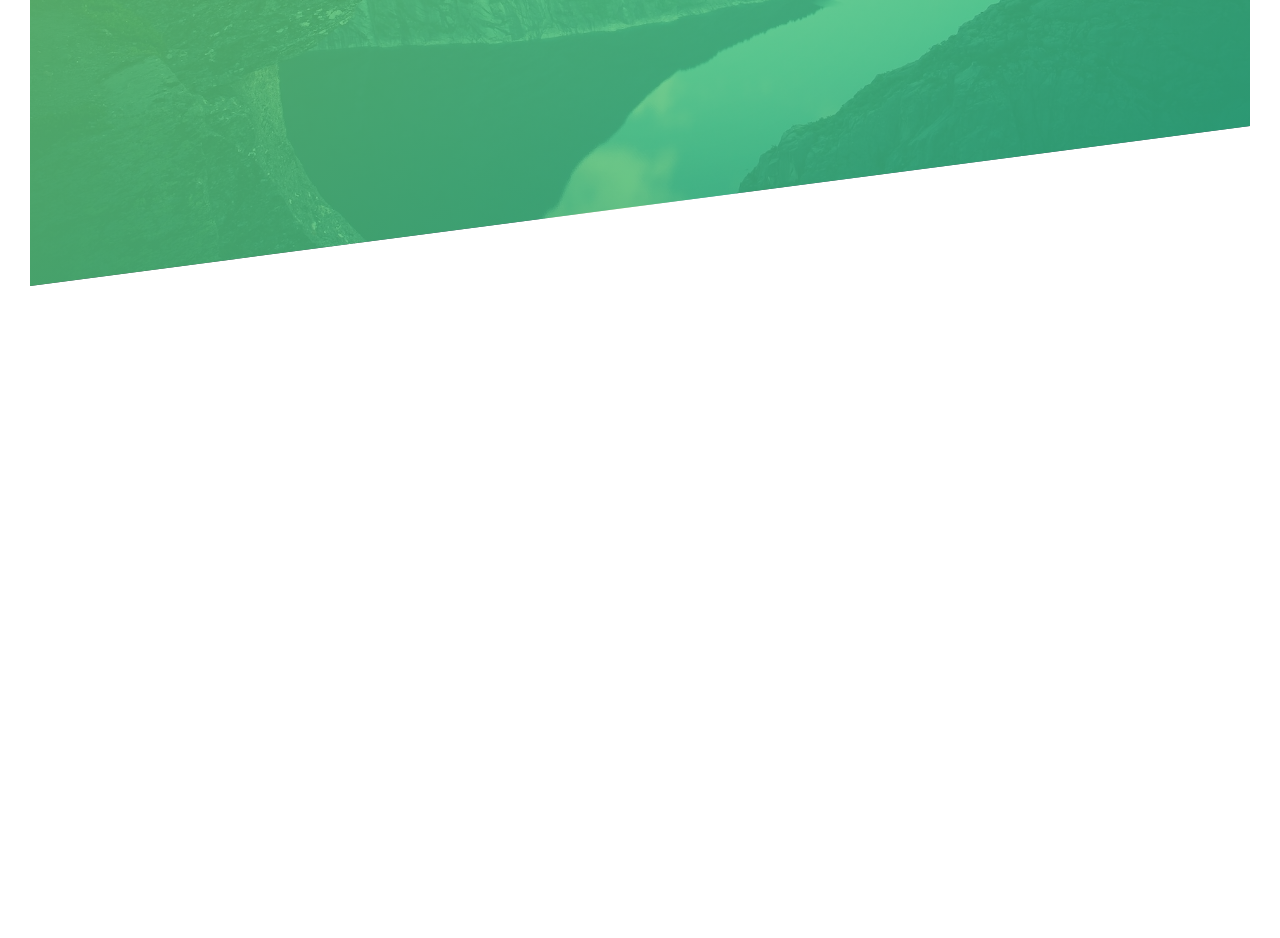
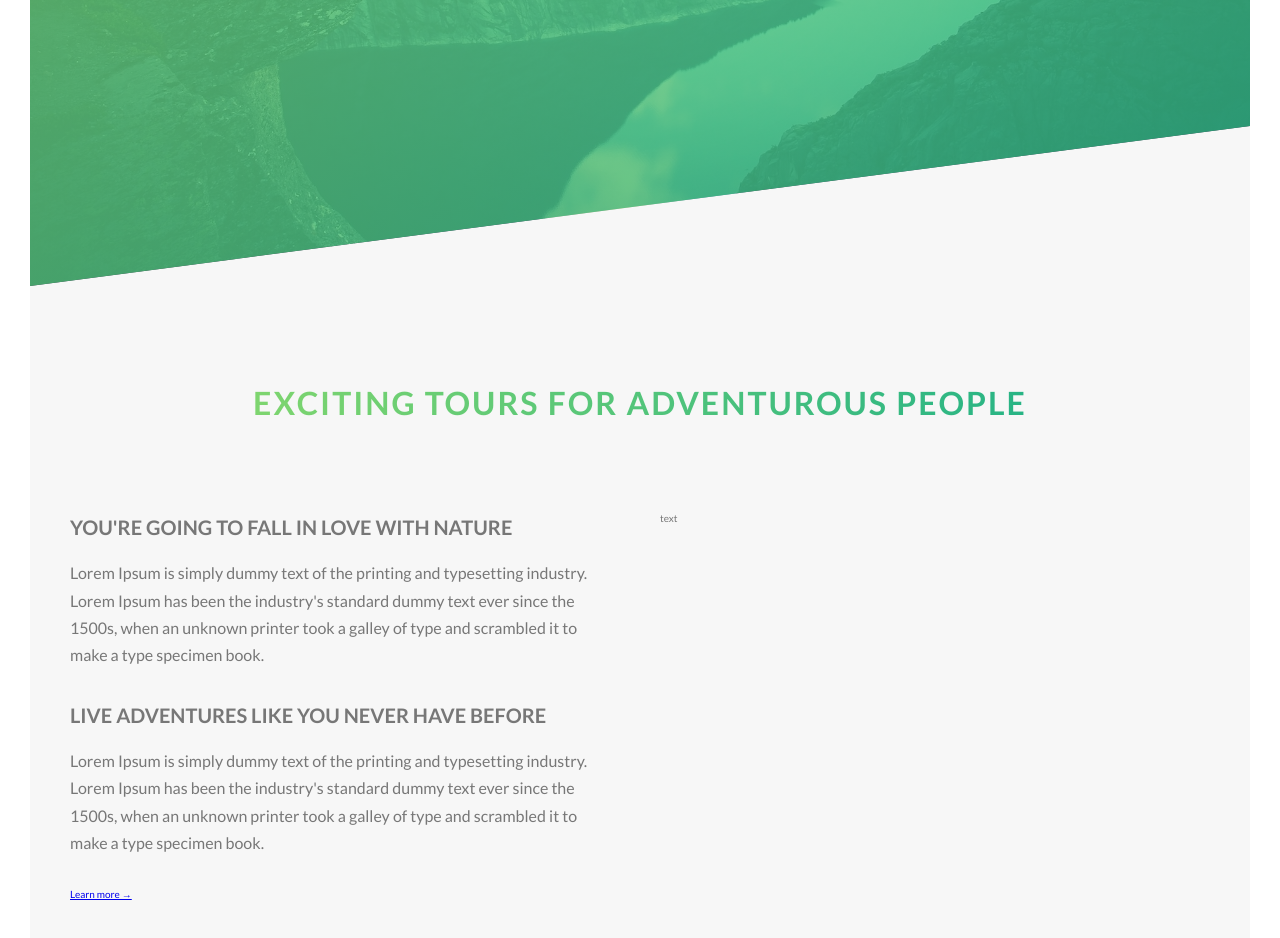
Before and after one commit to huymichael/Front-End-Practice, a website: page Natours/index.html in a window 1280 px wide. Shown: the part 504-1442 px from the top of the page. Before the commit the page ends 820 px from the top, so only its background shows below. Drawn offline with Linux system fonts and the light colour scheme.

Commit message:
implement about section

```diff
--- a/Natours/index.html
+++ b/Natours/index.html
@@ -21,8 +21,43 @@
         </h1>
         <a href="#" class="btn btn--white btn--animated">discover our tours</a>
     </div>
+</header>
+<main>
+    <section class="section-about">
+        <div class="u-center-text u-margin-bot-big">
+            <h2 class="heading-secondary">
+                Exciting tours for adventurous people
+            </h2>
+        </div>
+        <div class="row">
+            <div class="col-1-of-2">
+                <h3 class="heading-tertiary u-margin-bot-small">
+                    You're going to fall in love with nature
+                </h3>
+                <p class="paragraph">
+                    Lorem Ipsum is simply dummy text of the printing and typesetting industry. Lorem Ipsum has been the
+                    industry's standard dummy text ever since the 1500s, when an unknown printer took a galley of type
+                    and scrambled it to make a type specimen book.
+                </p>
+                <h3 class="heading-tertiary u-margin-bot-small">
+                    Live adventures like you never have before
+                </h3>
+                <p class="paragraph">
+                    Lorem Ipsum is simply dummy text of the printing and typesetting industry. Lorem Ipsum has been the
+                    industry's standard dummy text ever since the 1500s, when an unknown printer took a galley of type
+                    and scrambled it to make a type specimen book.
+                </p>
+                <a href="#" class="btn-text">
+                    Learn more &rarr;
+                </a>
+            </div>
+            <div class="col-1-of-2">
+                text
+            </div>
+        </div>
 
-</header>
-
+    </section>
+</main>
+<footer></footer>
 </body>
 </html>
--- a/Natours/sass/abstracts/_variables.scss
+++ b/Natours/sass/abstracts/_variables.scss
@@ -3,6 +3,7 @@ $primary-color: #55c57a;
 $primary-color-light: #7ed56f;
 $primary-color-dark: #28b485;
 
+$color-grey-light-1: #f7f7f7;
 $color-grey-dark: #777;
 $color-white: #fff;
 $color-black: #000;
--- a/Natours/sass/base/_typography.scss
+++ b/Natours/sass/base/_typography.scss
@@ -33,3 +33,34 @@ body {
     animation-timing-function: ease-out;
   }
 }
+
+.heading-secondary {
+  font-size: 3.2rem;
+  text-transform: uppercase;
+  font-weight: 700;
+  display: inline-block;
+  background-image: linear-gradient(to right, $primary-color-light, $primary-color-dark);
+  -webkit-background-clip: text;
+  color: transparent;
+  letter-spacing: .2rem;
+  transition: all .2s;
+
+  &:hover {
+    transform: skew(15deg, 2deg) scale(1.1);
+    text-shadow: 0.5rem 1rem 2rem rgba($color-black, .2);
+  }
+}
+
+.heading-tertiary {
+  font-size: 2rem;
+  font-weight: 700;
+  text-transform: uppercase;
+}
+
+.paragraph {
+  font-size: 1.6rem;
+
+  &:not(:last-child) {
+    margin-bottom: 3rem;
+  }
+}
--- a/Natours/sass/base/_utils.scss
+++ b/Natours/sass/base/_utils.scss
@@ -0,0 +1,14 @@
+.u-center-text {
+  text-align: center;
+}
+
+.u-margin-bot-small {
+  margin-bottom: 1.5rem;
+}
+.u-margin-bot-medium {
+  margin-bottom: 4rem;
+}
+
+.u-margin-bot-big {
+  margin-bottom: 8rem;
+}
--- a/Natours/sass/layout/_grid.scss
+++ b/Natours/sass/layout/_grid.scss
@@ -1,17 +1,14 @@
 .row {
   max-width: $grid-width;
-  background-color: #eee;
+  margin: 0 auto;
 
   &:not(:last-child) {
-    margin: 0 auto $gutter-vertical;
+    margin-bottom: $gutter-vertical;
   }
 
   @include claerfix;
 
-
-  .col-1-of-2 {
-    width: calc((100% - #{$gutter-vertical}) / 2);
-    background-color: orangered;
+  [class^="col-"] {
     float: left;
 
     &:not(:last-child) {
@@ -19,7 +16,29 @@
     }
   }
 
+  .col-1-of-2 {
+    width: calc((100% - #{$gutter-vertical}) / 2);
+  }
+
   .col-1-of-3 {
     width: calc((100% - #{$gutter-horizontal*2}) / 3);
   }
+
+  .col-2-of-3 {
+    width: calc(2 * ((100% - #{$gutter-horizontal*2}) / 3) + #{$gutter-horizontal});
+  }
+
+  .col-1-of-4 {
+    width: calc((100% - #{$gutter-horizontal*3}) / 4);
+  }
+
+  .col-2-of-4 {
+    width: calc(2 * ((100% - #{$gutter-horizontal*3}) / 4) + #{$gutter-horizontal});
+
+  }
+
+  .col-3-of-4 {
+    width: calc(3 * ((100% - #{$gutter-horizontal*3}) / 4) + 2 * #{$gutter-horizontal});
+
+  }
 }
--- a/Natours/sass/pages/_home.scss
+++ b/Natours/sass/pages/_home.scss
@@ -0,0 +1,5 @@
+.section-about {
+  background-color: $color-grey-light-1;
+  padding: 25rem 0;
+  margin-top: -20vh;
+}
```
Also changed, not shown: Natours/css/style.css.
